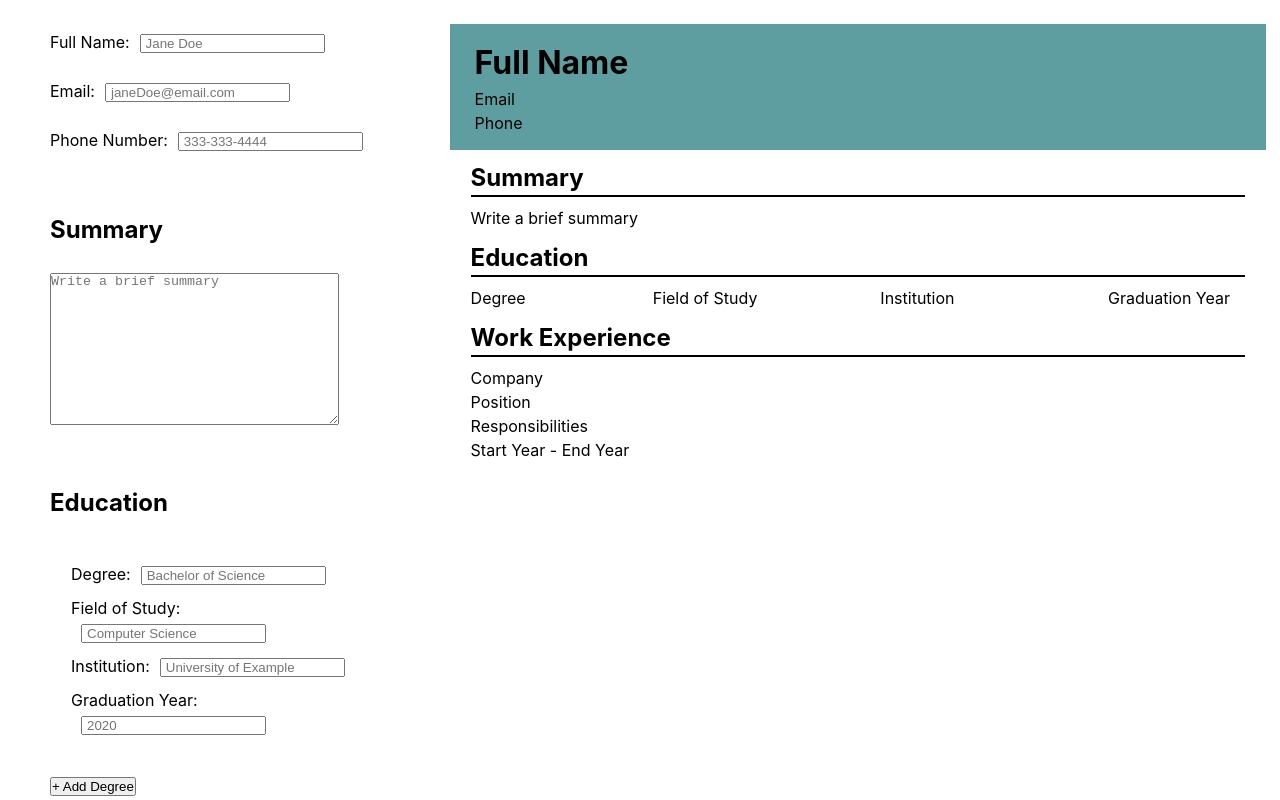
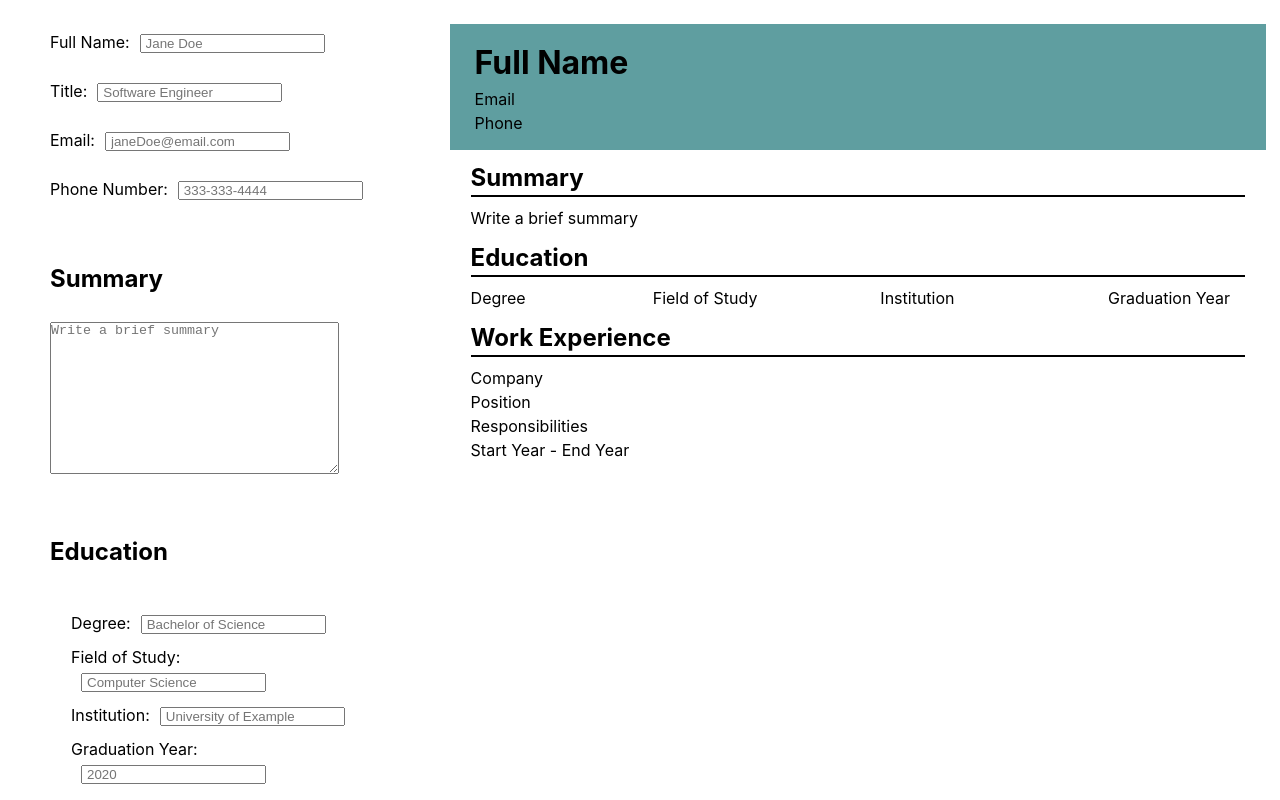
Before and after one commit to ha-x-3/odin-cv-application, a React (Vite) app: page / in a window 1280 px wide. Shown: the top 800 px of the page. Built offline with nearby package versions, Linux system fonts and the light colour scheme.

Commit message:
Added title to generalInfo component and initial state

```diff
--- a/src/App.jsx
+++ b/src/App.jsx
@@ -9,6 +9,7 @@ import PdfExporter from './components/pdfExporter.jsx';
 function App() {
 	const [generalInfo, setGeneralInfo] = useState({
 		name: '',
+		title: '',
 		email: '',
 		phoneNumber: '',
 	});
--- a/src/components/GeneralInfo.jsx
+++ b/src/components/GeneralInfo.jsx
@@ -16,6 +16,16 @@ export default function GeneralInfo({ generalInfo, setGeneralInfo }) {
 					value={generalInfo.name}
 					onChange={handleChange}
 					placeholder='Jane Doe'
+				/>
+			</label>
+			<label>
+				Title:
+				<input
+                    type='text'
+                    name='title'
+                    value={generalInfo.title}
+                    onChange={handleChange}
+					placeholder='Software Engineer'
 				/>
 			</label>
 			<label>
```
